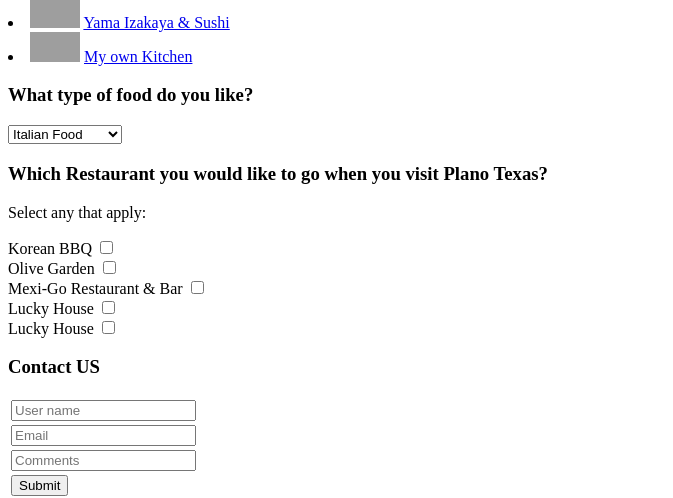
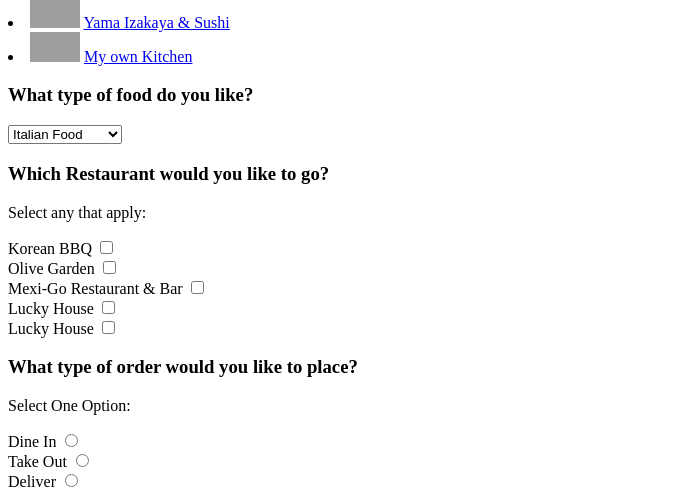
Before and after one commit to ShufangShang/Favoriate_Restaurants, a plain HTML site: page index.html in a window 1280 px wide. Shown: the part 303-801 px from the top of the page, without its empty margins (0-673 px from the left). Drawn offline with Linux system fonts and the light colour scheme; grey boxes are pictures that could not be loaded.

Commit message:
Added Radios buttons

```diff
--- a/index.html
+++ b/index.html
@@ -32,7 +32,7 @@
           </li>
 
           <li>
-            <img src="https://media-cdn.tripadvisor.com/media/photo-s/19/5d/be/1e/yama-izakaya-sushi.jpg"  width="50" height="30">
+            <img src="https://img.freepik.com/free-photo/healthy-hearty-salad-tuna-green-beans-tomatoes-eggs-potatoes-black-olives-close-up-bowl-table_2829-4485.jpg?size=626&ext=jpg"  width="50" height="30">
                 <a href="my_kitchen.html" target="_blank">My own Kitchen</a>
           </li>
 
@@ -51,7 +51,7 @@
     </div>
 
     <div>
-        <h3>Which Restaurant you would like to go when you visit Plano Texas?</h3>
+        <h3>Which Restaurant would you like to go?</h3>
 
             <p>Select any that apply:</p>
             <label for="Korean BBQ">Korean BBQ</label>
@@ -69,6 +69,18 @@
             <label for="Lucky House">Lucky House</label>
             <input type="checkbox" id="Yama Izakaya & Sushi" name="Yama Izakaya & Sushi"><br>
 
+    </div>
+
+    <div>
+        <h3>What type of order would you like to place?</h3>
+
+            <p>Select One Option:</p>
+            <label for="Dine In">Dine In</label>
+            <input type="radio" id="Dine In" name="order_options"><br>
+            <label for="Take Out">Take Out</label>
+            <input type="radio" id="Take Out" name="order_options"><br>
+            <label for="Deliver">Deliver</label>
+            <input type="radio" id="Deliver" name="order_options"><br>
     </div>
 
     <div>
```
